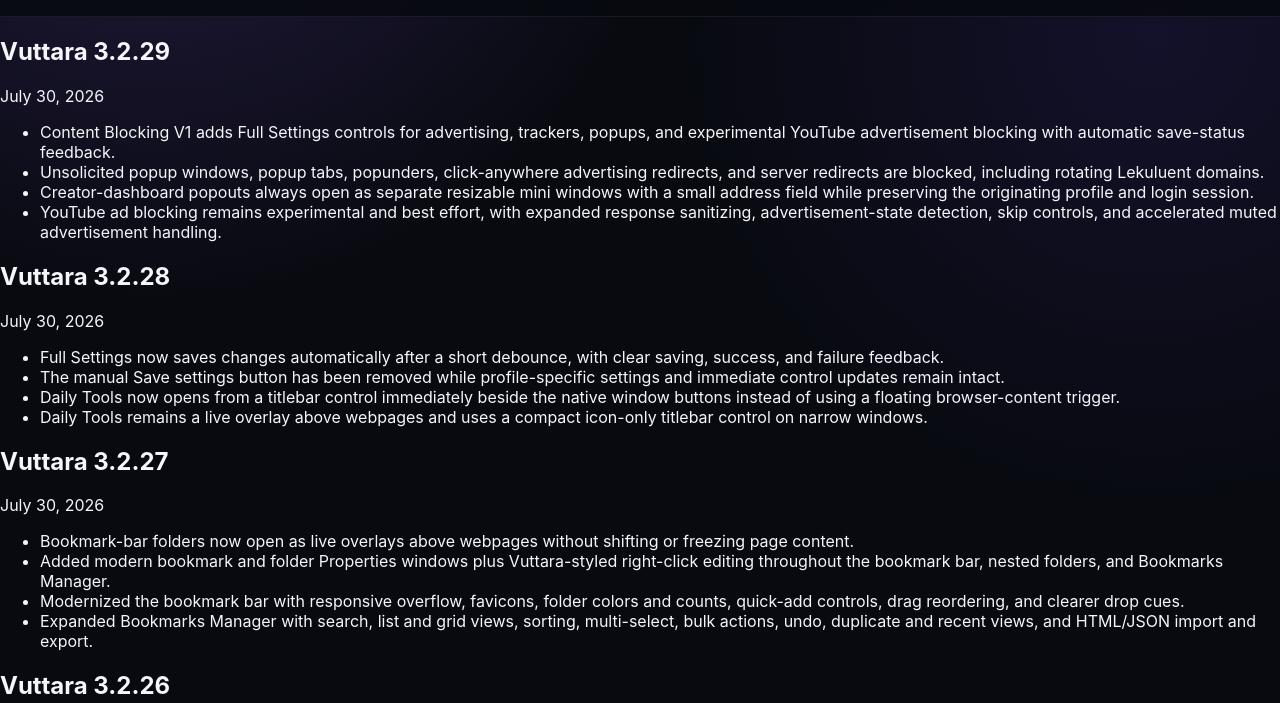
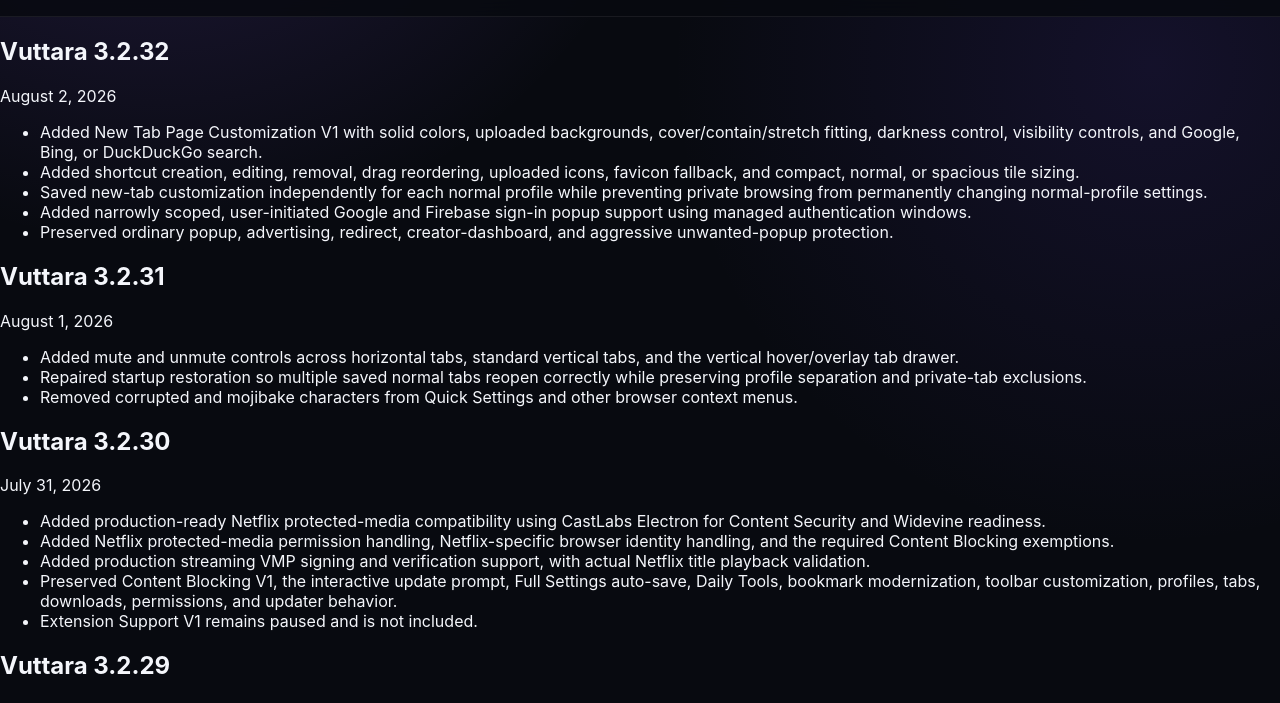
Before and after one commit to NutterButterInAA/vuttara-site, a website: page public/changelog/index.html in a window 1280 px wide. Shown: the part 56-759 px from the top of the page. Drawn offline with Linux system fonts and the light colour scheme; no server answers.

Commit message:
Add Vuttara 3.2.30-3.2.32 release notes

```diff
--- a/public/changelog/index.html
+++ b/public/changelog/index.html
@@ -27,6 +27,37 @@
 </header>
 
 <main>
+<section class="release-card" data-vuttara-release="3.2.29" id="v-3-2-29">
+  <h2>Vuttara 3.2.32</h2>
+  <p><time datetime="2026-07-30">August 2, 2026</time></p>
+  <ul>
+    <li>Added New Tab Page Customization V1 with solid colors, uploaded backgrounds, cover/contain/stretch fitting, darkness control, visibility controls, and Google, Bing, or DuckDuckGo search.</li>
+    <li>Added shortcut creation, editing, removal, drag reordering, uploaded icons, favicon fallback, and compact, normal, or spacious tile sizing.</li>
+    <li>Saved new-tab customization independently for each normal profile while preventing private browsing from permanently changing normal-profile settings.</li>
+    <li>Added narrowly scoped, user-initiated Google and Firebase sign-in popup support using managed authentication windows.</li>
+    <li>Preserved ordinary popup, advertising, redirect, creator-dashboard, and aggressive unwanted-popup protection.</li>
+  </ul>
+</section>
+<section class="release-card" data-vuttara-release="3.2.29" id="v-3-2-29">
+  <h2>Vuttara 3.2.31</h2>
+  <p><time datetime="2026-07-30">August 1, 2026</time></p>
+  <ul>
+    <li>Added mute and unmute controls across horizontal tabs, standard vertical tabs, and the vertical hover/overlay tab drawer.</li>
+    <li>Repaired startup restoration so multiple saved normal tabs reopen correctly while preserving profile separation and private-tab exclusions.</li>
+    <li>Removed corrupted and mojibake characters from Quick Settings and other browser context menus.</li>
+  </ul>
+</section>
+<section class="release-card" data-vuttara-release="3.2.29" id="v-3-2-29">
+  <h2>Vuttara 3.2.30</h2>
+  <p><time datetime="2026-07-30">July 31, 2026</time></p>
+  <ul>
+    <li>Added production-ready Netflix protected-media compatibility using CastLabs Electron for Content Security and Widevine readiness.</li>
+    <li>Added Netflix protected-media permission handling, Netflix-specific browser identity handling, and the required Content Blocking exemptions.</li>
+    <li>Added production streaming VMP signing and verification support, with actual Netflix title playback validation.</li>
+    <li>Preserved Content Blocking V1, the interactive update prompt, Full Settings auto-save, Daily Tools, bookmark modernization, toolbar customization, profiles, tabs, downloads, permissions, and updater behavior.</li>
+    <li>Extension Support V1 remains paused and is not included.</li>
+  </ul>
+</section>
 <section class="release-card" data-vuttara-release="3.2.29" id="v-3-2-29">
   <h2>Vuttara 3.2.29</h2>
   <p><time datetime="2026-07-30">July 30, 2026</time></p>
```
